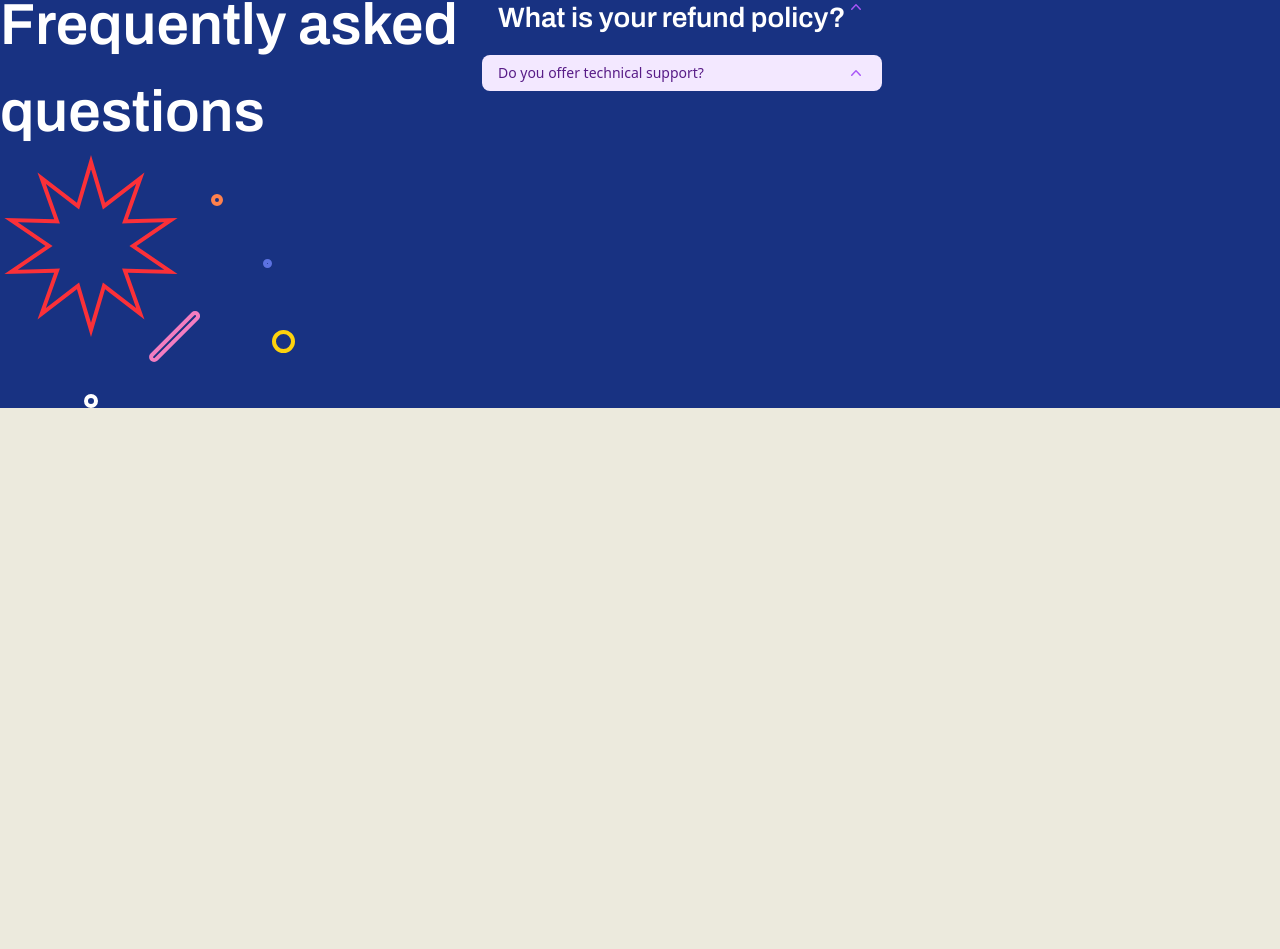
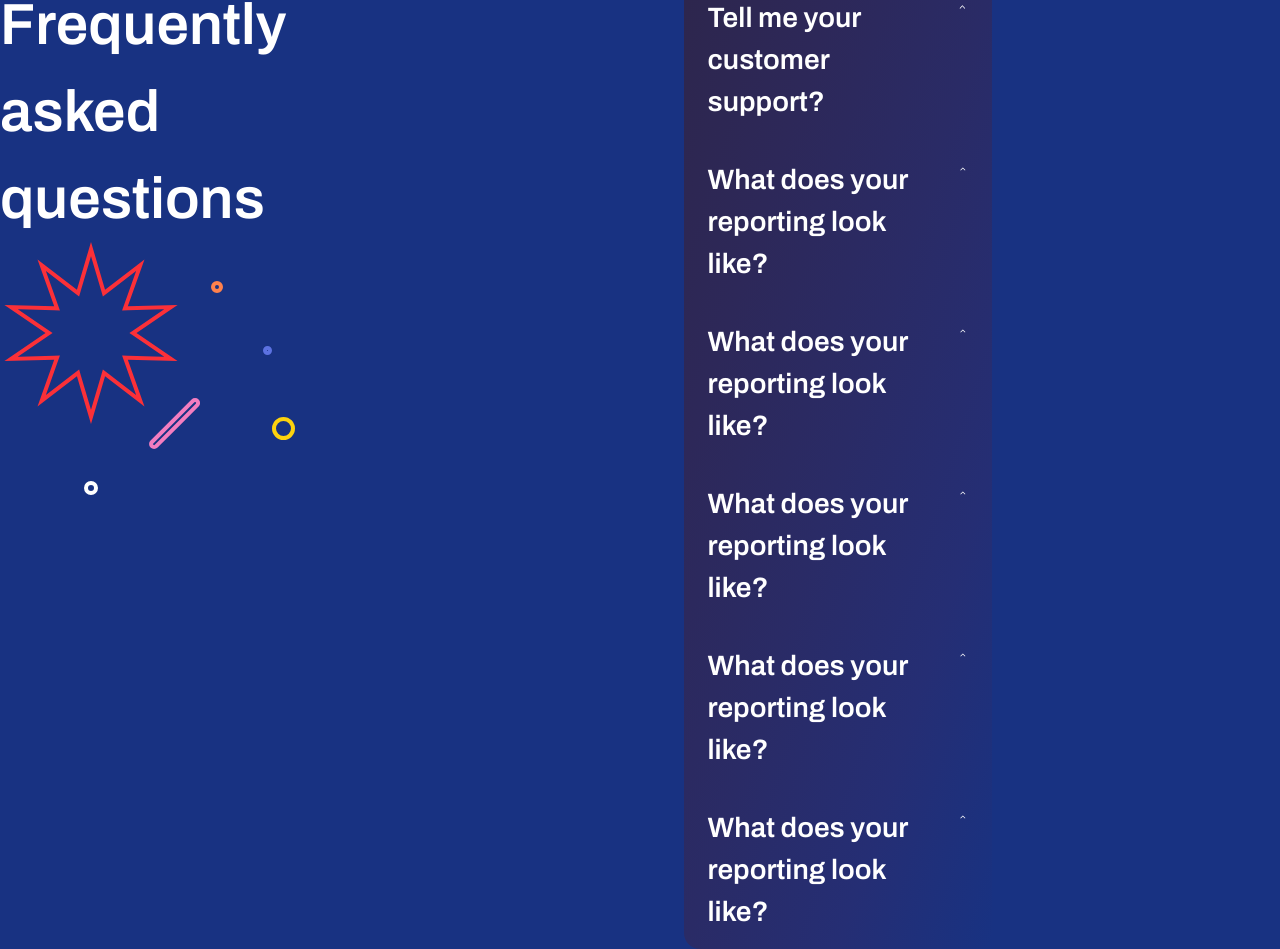
Before and after one commit to almondkiruthu/Limarge, a React (Vite) app in the folder client/: page / in a window 1280 px wide. Shown: the part 8467-9416 px from the top of the page. Before the commit the page ends 8875 px from the top, so only its background shows below. Built offline with nearby package versions, Linux system fonts and the light colour scheme.

Commit message:
Created the Accordion component

```diff
--- a/client/src/components/Accordion.tsx
+++ b/client/src/components/Accordion.tsx
@@ -1,20 +1,19 @@
-
-import { Disclosure } from '@headlessui/react'
-import { ChevronUpIcon } from '@heroicons/react/20/solid'
+import { Disclosure } from "@headlessui/react";
+import { ChevronUpIcon } from "@heroicons/react/20/solid";
 
 export default function Accordion() {
   return (
-    <div className="w-full px-4">
+    <div className="w-full px-72">
       <div className="mx-auto w-full max-w-md rounded-2xl accordion p-2">
         <Disclosure>
           {({ open }) => (
             <>
               <Disclosure.Button className=" font-archivo font-semibold flex w-full justify-between rounded-lg px-4 py-2 text-left text-[28px] text-white focus:outline-none focus-visible:ring focus-visible:ring-purple-500 focus-visible:ring-opacity-75">
-                <span>What is your refund policy?</span>
+                <span>Tell me your customer support?</span>
                 <ChevronUpIcon
                   className={`${
-                    open ? 'rotate-180 transform' : ''
-                  } h-5 w-5 text-purple-500`}
+                    open ? "rotate-180 transform" : ""
+                  } h-5 w-5 text-white font-archivo ml-8`}
                 />
               </Disclosure.Button>
               <Disclosure.Panel className="px-4 pt-4 pb-2 text-base text-white font-inter">
@@ -24,24 +23,97 @@ export default function Accordion() {
             </>
           )}
         </Disclosure>
-        <Disclosure as="div" className="mt-2">
+        <Disclosure as="div" className="mt-5">
           {({ open }) => (
             <>
-              <Disclosure.Button className="flex w-full justify-between rounded-lg bg-purple-100 px-4 py-2 text-left text-sm font-medium text-purple-900 hover:bg-purple-200 focus:outline-none focus-visible:ring focus-visible:ring-purple-500 focus-visible:ring-opacity-75">
-                <span>Do you offer technical support?</span>
+              <Disclosure.Button className=" font-archivo font-semibold flex w-full justify-between rounded-lg px-4 py-2 text-left text-[28px] text-white focus:outline-none focus-visible:ring focus-visible:ring-purple-500 focus-visible:ring-opacity-75">
+                <span>What does your reporting look like?</span>
                 <ChevronUpIcon
                   className={`${
-                    open ? 'rotate-180 transform' : ''
-                  } h-5 w-5 text-purple-500`}
+                    open ? "rotate-180 transform" : ""
+                  } h-5 w-5 text-white font-archivo ml-8`}
                 />
               </Disclosure.Button>
-              <Disclosure.Panel className="px-4 pt-4 pb-2 text-sm text-gray-500">
-                No.
+              <Disclosure.Panel className="px-4 pt-4 pb-2 text-base text-white font-inter">
+                If you're unhappy with your purchase for any reason, email us
+                within 90 days and we'll refund you in full, no questions asked.
+              </Disclosure.Panel>
+            </>
+          )}
+        </Disclosure>
+        <Disclosure as="div" className="mt-5">
+          {({ open }) => (
+            <>
+              <Disclosure.Button className=" font-archivo font-semibold flex w-full justify-between rounded-lg px-4 py-2 text-left text-[28px] text-white focus:outline-none focus-visible:ring focus-visible:ring-purple-500 focus-visible:ring-opacity-75">
+                <span>What does your reporting look like?</span>
+                <ChevronUpIcon
+                  className={`${
+                    open ? "rotate-180 transform" : ""
+                  } h-5 w-5 text-white font-archivo ml-8`}
+                />
+              </Disclosure.Button>
+              <Disclosure.Panel className="px-4 pt-4 pb-2 text-base text-white font-inter">
+                If you're unhappy with your purchase for any reason, email us
+                within 90 days and we'll refund you in full, no questions asked.
+              </Disclosure.Panel>
+            </>
+          )}
+        </Disclosure>
+        <Disclosure as="div" className="mt-5">
+          {({ open }) => (
+            <>
+              <Disclosure.Button className=" font-archivo font-semibold flex w-full justify-between rounded-lg px-4 py-2 text-left text-[28px] text-white focus:outline-none focus-visible:ring focus-visible:ring-purple-500 focus-visible:ring-opacity-75">
+                <span>What does your reporting look like?</span>
+                <ChevronUpIcon
+                  className={`${
+                    open ? "rotate-180 transform" : ""
+                  } h-5 w-5 text-white font-archivo ml-8`}
+                />
+              </Disclosure.Button>
+              <Disclosure.Panel className="px-4 pt-4 pb-2 text-base text-white font-inter">
+                If you're unhappy with your purchase for any reason, email us
+                within 90 days and we'll refund you in full, no questions asked.
+              </Disclosure.Panel>
+            </>
+          )}
+        </Disclosure>
+        <Disclosure as="div" className="mt-5">
+          {({ open }) => (
+            <>
+              <Disclosure.Button className=" font-archivo font-semibold flex w-full justify-between rounded-lg px-4 py-2 text-left text-[28px] text-white focus:outline-none focus-visible:ring focus-visible:ring-purple-500 focus-visible:ring-opacity-75">
+                <span>What does your reporting look like?</span>
+                <ChevronUpIcon
+                  className={`${
+                    open ? "rotate-180 transform" : ""
+                  } h-5 w-5 text-white font-archivo ml-8`}
+                />
+              </Disclosure.Button>
+              <Disclosure.Panel className="px-4 pt-4 pb-2 text-base text-white font-inter">
+                If you're unhappy with your purchase for any reason, email us
+                within 90 days and we'll refund you in full, no questions asked.
+              </Disclosure.Panel>
+            </>
+          )}
+        </Disclosure>
+        <Disclosure as="div" className="mt-5">
+          {({ open }) => (
+            <>
+              <Disclosure.Button className=" font-archivo font-semibold flex w-full justify-between rounded-lg px-4 py-2 text-left text-[28px] text-white focus:outline-none focus-visible:ring focus-visible:ring-purple-500 focus-visible:ring-opacity-75">
+                <span>What does your reporting look like?</span>
+                <ChevronUpIcon
+                  className={`${
+                    open ? "rotate-180 transform" : ""
+                  } h-5 w-5 text-white font-archivo ml-8`}
+                />
+              </Disclosure.Button>
+              <Disclosure.Panel className="px-4 pt-4 pb-2 text-base text-white font-inter">
+                If you're unhappy with your purchase for any reason, email us
+                within 90 days and we'll refund you in full, no questions asked.
               </Disclosure.Panel>
             </>
           )}
         </Disclosure>
       </div>
     </div>
-  )
+  );
 }
--- a/client/src/index.css
+++ b/client/src/index.css
@@ -42,3 +42,13 @@ body {
 .testimonial-quotes{
   transform: rotate(deg);
 }
+.accordion{
+  background: linear-gradient(
+    to left top,
+    #183282,
+    #252e74,
+    #2a2b66,
+    #2d2859,
+    #2d264d
+  );
+}
```
